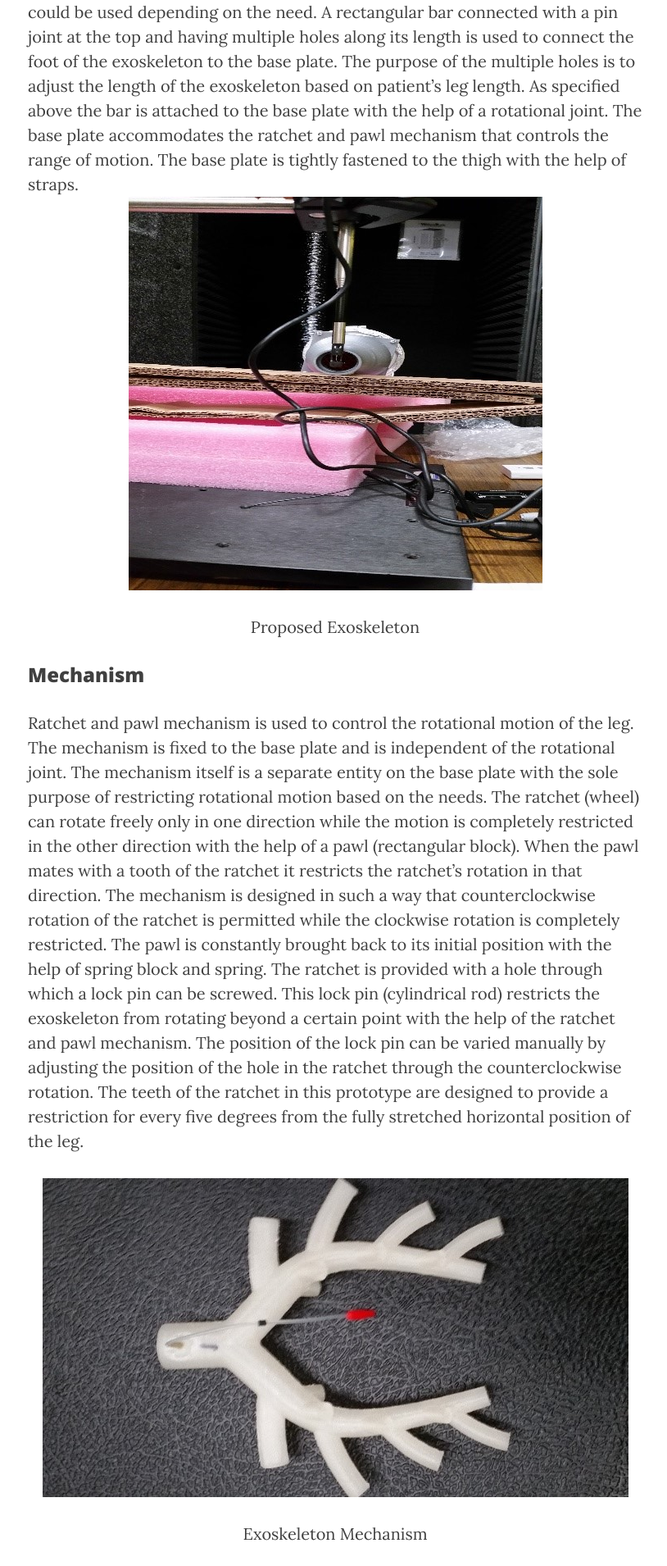
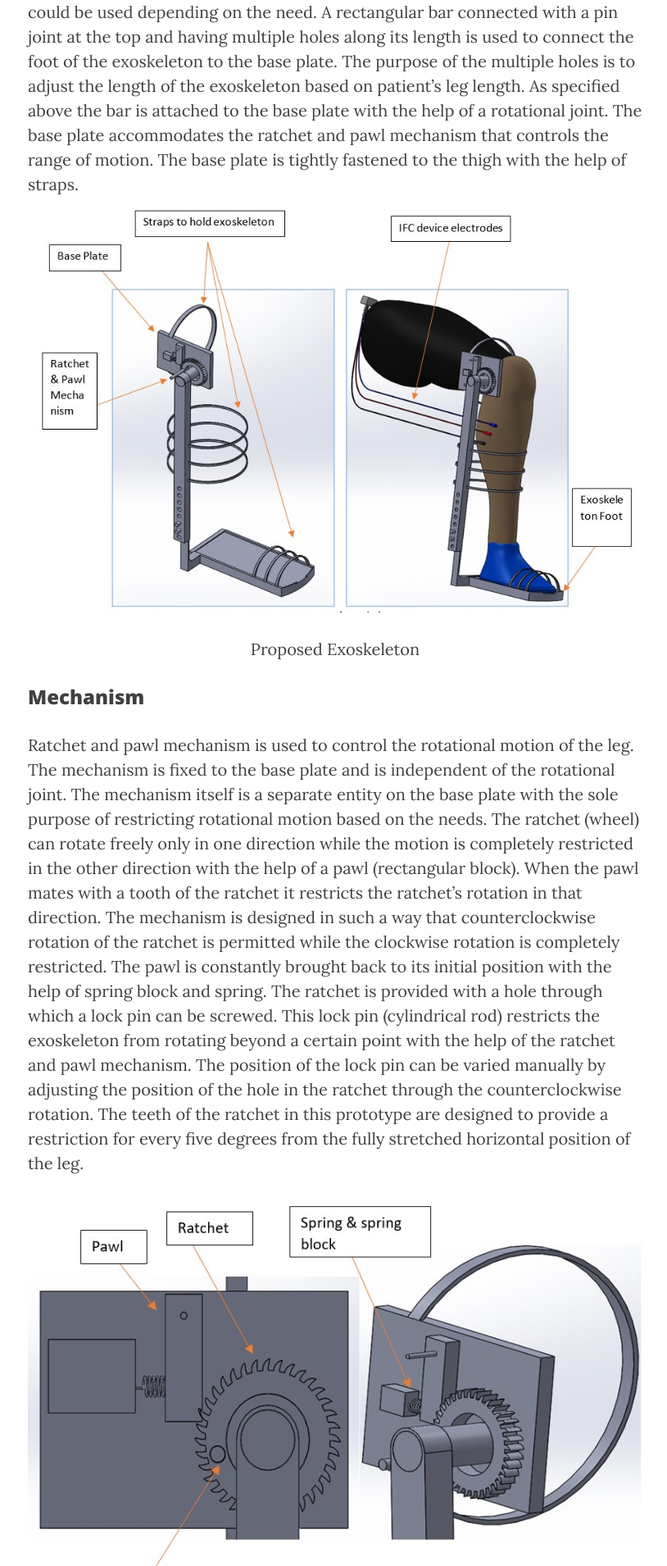
Before and after one commit to vignesharavind/vignesharavind.github.io, a Jekyll site: the page built from _posts/2017-07-06-exoskeleton-for-acl-rehabilitation.md, in a window 1280 px wide. Shown: the part 1332-3242 px from the top of the page at 82% size, without its empty margins (231-1045 px from the left). Built offline with Jekyll 4.4.1, drawn with Linux system fonts in a browser that asks for light colours; nearby versions of some CDN libraries; our own code applies the rules of GitHub Pages for plain Markdown files; comment, search, counter and statistics services are not loaded.

```diff
--- a/_posts/2017-07-06-exoskeleton-for-acl-rehabilitation.md
+++ b/_posts/2017-07-06-exoskeleton-for-acl-rehabilitation.md
@@ -37,12 +37,12 @@
 ### Design
 
 The exoskeleton is designed using Solidworks package. The three main components of the exoskeleton are the foot, bar and base plate. The foot is designed to accommodate the foot of the of the person. Multiple straps have been used to fasten the foot of the patient to the exoskeleton foot.  More straps could be used depending on the need. A rectangular bar connected with a pin joint at the top and having multiple holes along its length is used to connect the foot of the exoskeleton to the base plate. The purpose of the multiple holes is to adjust the length of the exoskeleton based on patient’s leg length. As specified above the bar is attached to the base plate with the help of a rotational joint. The base plate accommodates the ratchet and pawl mechanism that controls the range of motion. The base plate is tightly fastened to the thigh with the help of straps.
-![Pic_1.jpg]({{site.baseurl}}/img/Pic_1.jpg)
+![Exoskeleton_1](/img/Exoskeleton/Pic_1.jpg)
 <p align="center">Proposed Exoskeleton</p>
 
 ### Mechanism
 
 Ratchet and pawl mechanism is used to control the rotational motion of the leg.  The mechanism is fixed to the base plate and is independent of the rotational joint. The mechanism itself is a separate entity on the base plate with the sole purpose of restricting rotational motion based on the needs. The ratchet (wheel) can rotate freely only in one direction while the motion is completely restricted in the other direction with the help of a pawl (rectangular block). When the pawl mates with a tooth of the ratchet it restricts the ratchet’s rotation in that direction. The mechanism is designed in such a way that counterclockwise rotation of the ratchet is permitted while the clockwise rotation is completely restricted. The pawl is constantly brought back to its initial position with the help of spring block and spring. The ratchet is provided with a hole through which a lock pin can be screwed. This lock pin (cylindrical rod) restricts the exoskeleton from rotating beyond a certain point with the help of the ratchet and pawl mechanism. The position of the lock pin can be varied manually by adjusting the position of the hole in the ratchet through the counterclockwise rotation. The teeth of the ratchet in this prototype are designed to provide a restriction for every five degrees from the fully stretched horizontal position of the leg.
 
-![Pic_2.jpg]({{site.baseurl}}/img/Pic_2.jpg)
+![Exoskeleton_2](/img/Exoskeleton/Pic_2.jpg)
 <p align="center">Exoskeleton Mechanism</p>
```
